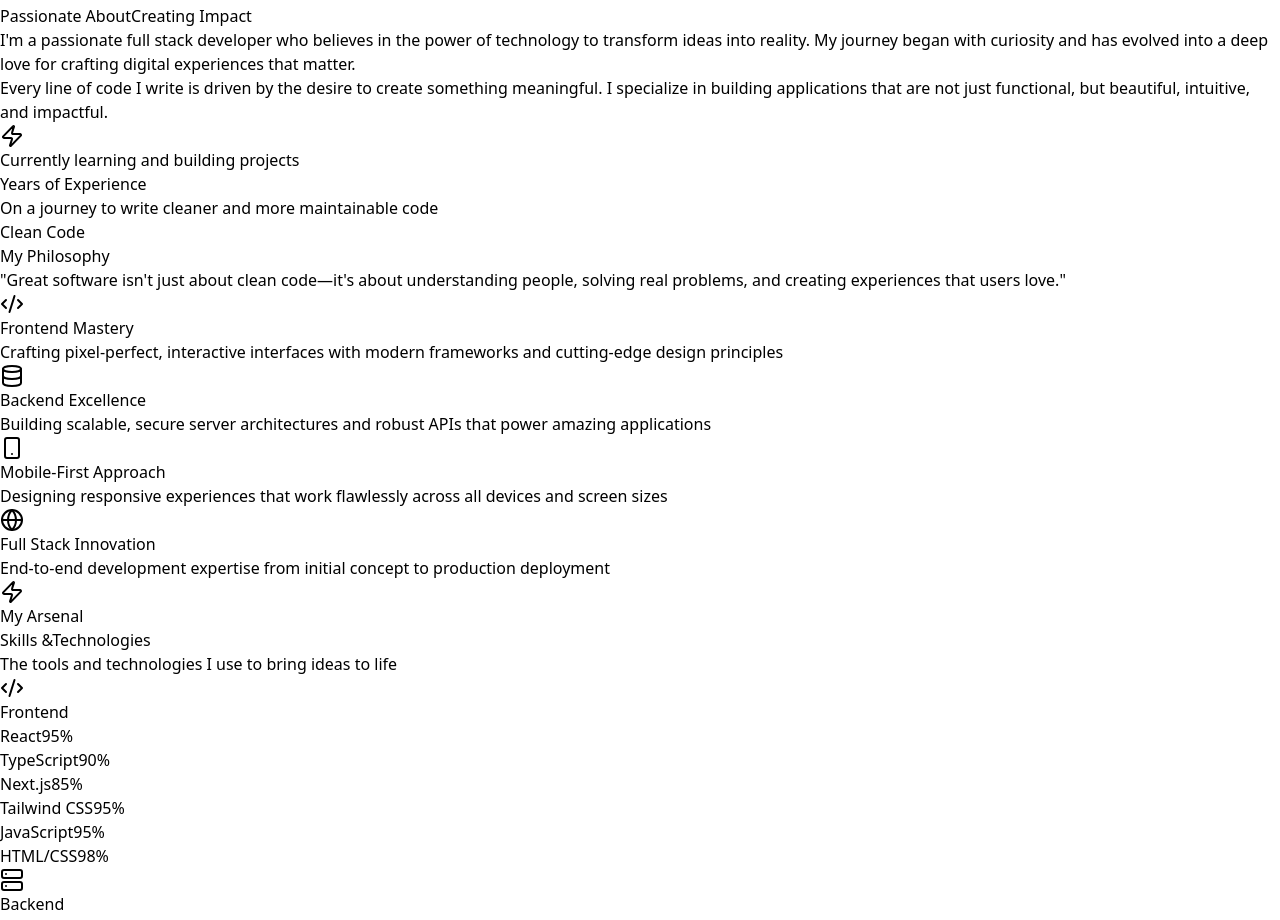
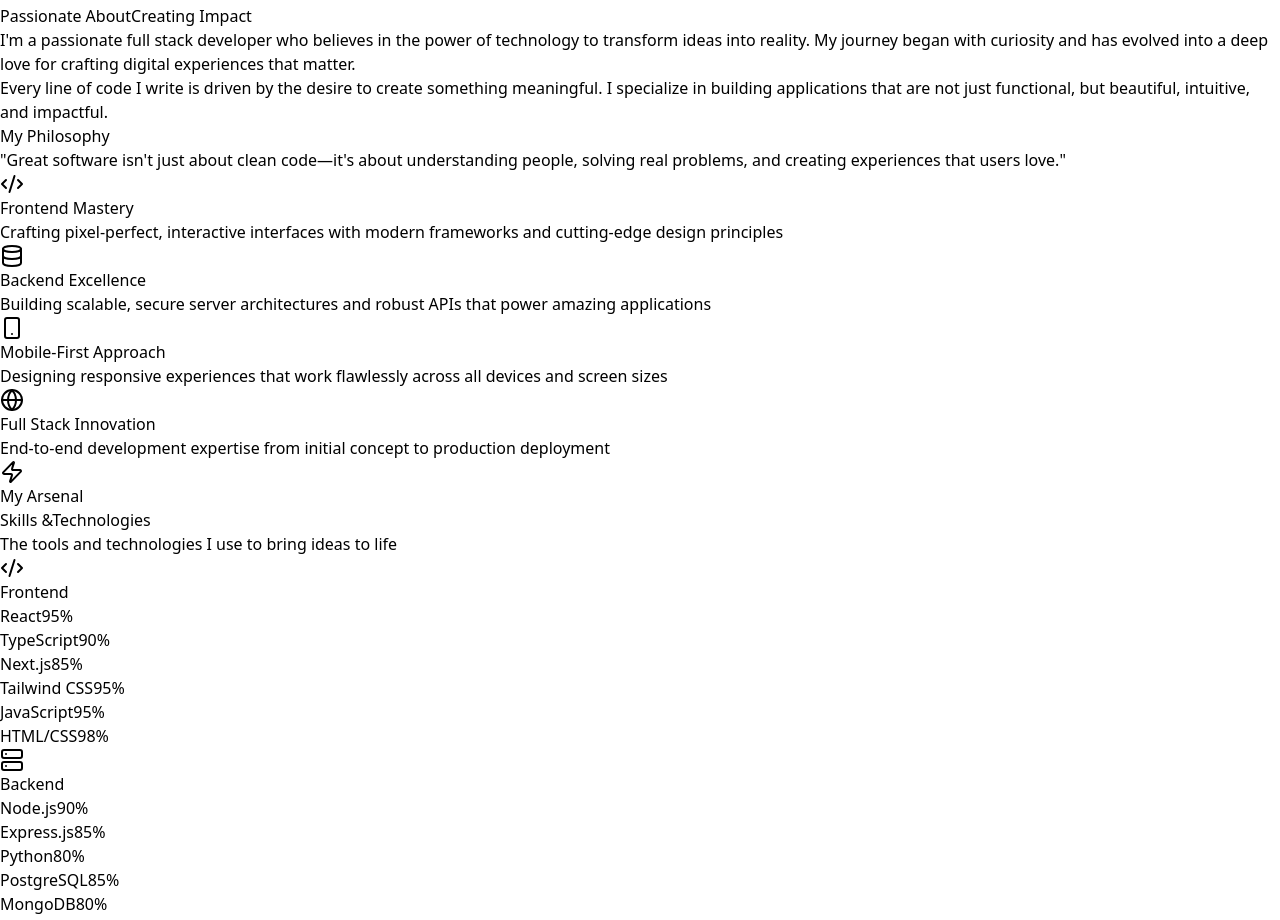
Before and after one commit to mansithakur204/MyPortfolio, a React (Vite) app: page / in a window 1280 px wide. Shown: the part 1383-2303 px from the top of the page. Built offline with nearby package versions, Linux system fonts and the light colour scheme.

Commit message:
add some mistakes

```diff
--- a/src/components/About.tsx
+++ b/src/components/About.tsx
@@ -1,5 +1,5 @@
 
-import { Code2, Database, Smartphone, Globe, Zap, Heart } from 'lucide-react';
+import { Code2, Database, Smartphone, Globe, Heart } from 'lucide-react';
 
 const About = () => {
   const highlights = [
@@ -61,23 +61,6 @@
               </p>
             </div>
 
-            {/* Achievement Cards */}
-            <div className="grid grid-cols-2 gap-6">
-              <div className="group bg-gradient-to-br from-purple-500/10 to-pink-500/10 border border-purple-500/20 p-6 rounded-2xl hover:border-purple-400/40 transition-all duration-300 hover:scale-105">
-                <div className="flex items-center space-x-3 mb-2">
-                  <Zap className="h-6 w-6 text-purple-400" />
-                  <h3 className="text-3xl font-bold text-white">Currently learning and building projects </h3>
-                </div>
-                <p className="text-gray-400 font-medium">Years of Experience</p>
-              </div>
-              <div className="group bg-gradient-to-br from-pink-500/10 to-purple-500/10 border border-pink-500/20 p-6 rounded-2xl hover:border-pink-400/40 transition-all duration-300 hover:scale-105">
-                <div className="flex items-center space-x-3 mb-2">
-                  {/* <Code2 className="h-6 w-6 text-pink-400" /> */}
-                  <h3 className="text-3xl font-bold text-white">On a journey to write cleaner and more maintainable code</h3>
-                </div>
-                <p className="text-gray-400 font-medium">Clean Code</p>
-              </div>
-            </div>
 
             {/* Philosophy */}
             <div className="bg-gradient-to-r from-purple-500/5 to-pink-500/5 border border-purple-500/20 rounded-2xl p-6">
```
